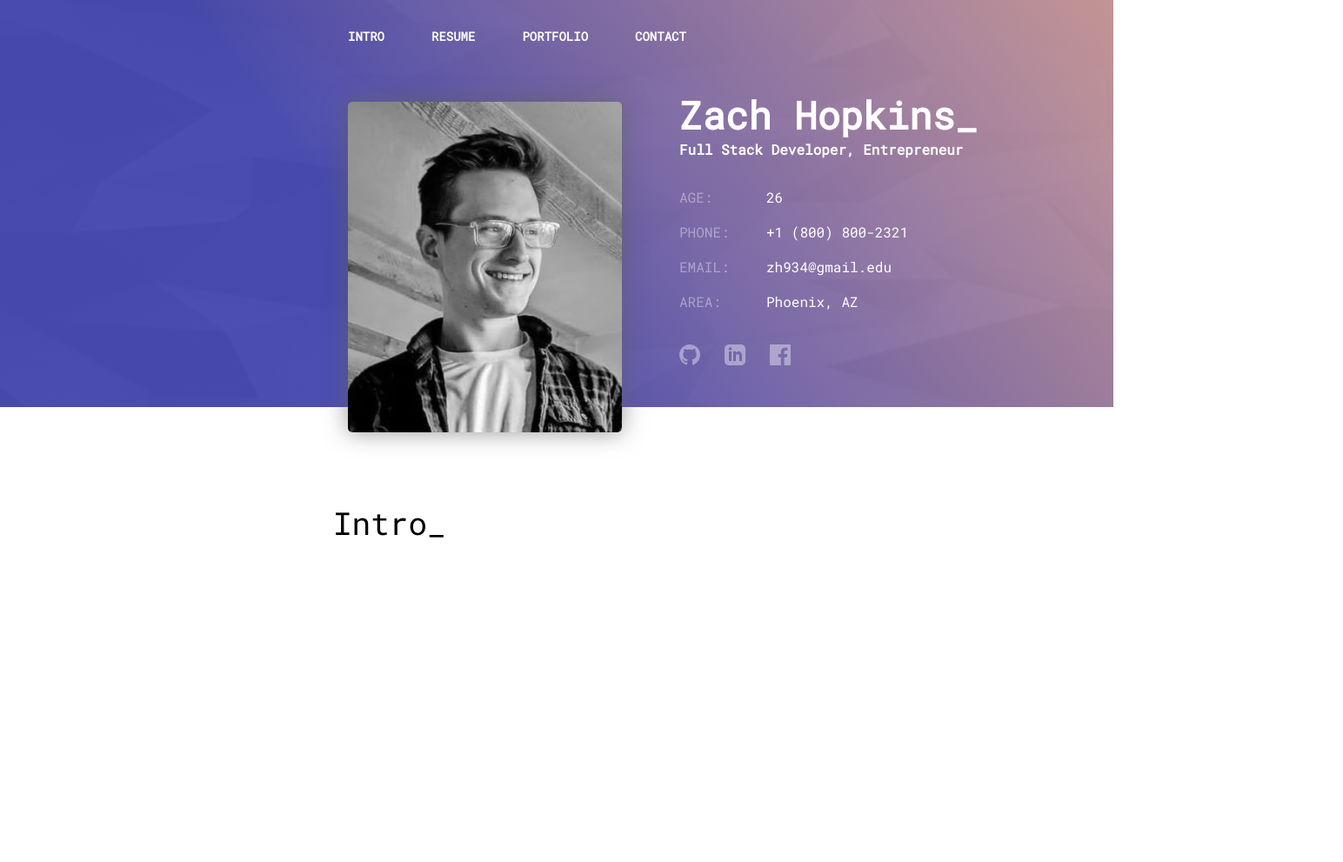
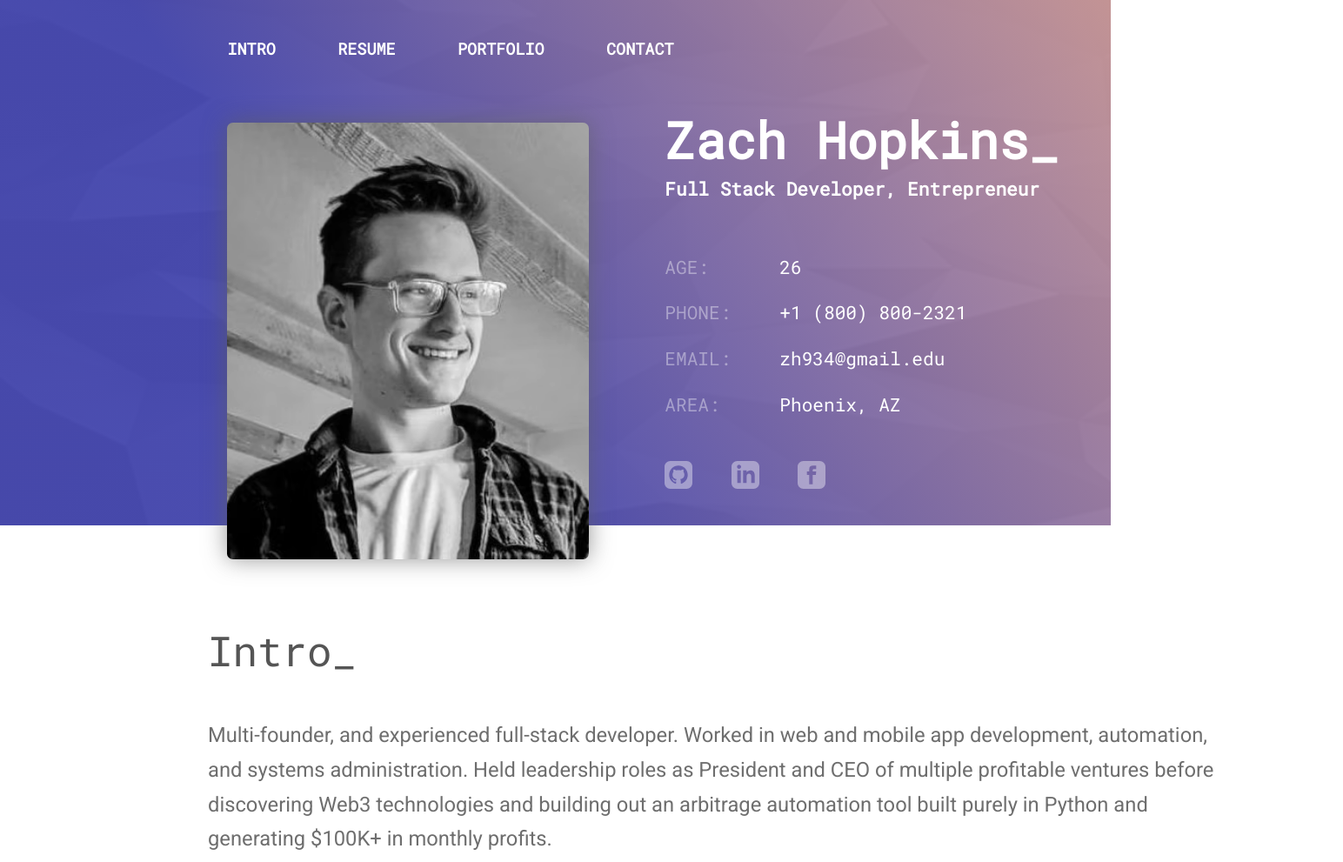
Before and after one commit to zach-hopkins/portfolio, a SvelteKit app: page / in a window 1280 px wide. Shown: the whole page at 87% size, 1544 px wide, since content can reach past the window. Before the commit the page ends 800 px from the top, so only its background shows below. Built offline with nearby package versions, Linux system fonts and the light colour scheme.

Commit message:
Navbar JS

```diff
--- a/package.json
+++ b/package.json
@@ -24,6 +24,7 @@
 	},
 	"type": "module",
 	"dependencies": {
+		"@fontsource/roboto": "^4.5.8",
 		"@fontsource/roboto-mono": "^4.5.8"
 	}
 }
--- a/src/app.html
+++ b/src/app.html
@@ -7,6 +7,6 @@
 		%sveltekit.head%
 	</head>
 	<body>
-		<div>%sveltekit.body%</div>
+		%sveltekit.body%
 	</body>
 </html>
--- a/src/lib/assets/facebook.svelte
+++ b/src/lib/assets/facebook.svelte
@@ -1,7 +1,5 @@
-<svg xmlns="http://www.w3.org/2000/svg" width="24" height="24" viewBox="0 0 24 24"
+<svg xmlns="http://www.w3.org/2000/svg" width="32" height="32" viewBox="0 0 24 24"
 	><path
-		d="M22.675 0h-21.35c-.732 0-1.325.593-1.325 1.325v21.351c0 .731.593 1.324 1.325 1.324h11.495v-9.294h-3.128v-3.622h3.128v-2.671c0-3.1 1.893-4.788 4.659-4.788 1.325 0 2.463.099 2.795.143v3.24l-1.918.001c-1.504 0-1.795.715-1.795 1.763v2.313h3.587l-.467 3.622h-3.12v9.293h6.116c.73 0 1.323-.593 1.323-1.325v-21.35c0-.732-.593-1.325-1.325-1.325z"
+		d="M19 0h-14c-2.761 0-5 2.239-5 5v14c0 2.761 2.239 5 5 5h14c2.762 0 5-2.239 5-5v-14c0-2.761-2.238-5-5-5zm-3 7h-1.924c-.615 0-1.076.252-1.076.889v1.111h3l-.238 3h-2.762v8h-3v-8h-2v-3h2v-1.923c0-2.022 1.064-3.077 3.461-3.077h2.539v3z"
 	/></svg
 >
-
-<style></style>
--- a/src/lib/assets/github.svelte
+++ b/src/lib/assets/github.svelte
@@ -1,5 +1,5 @@
-<svg xmlns="http://www.w3.org/2000/svg" width="24" height="24" viewBox="0 0 24 24"
+<svg xmlns="http://www.w3.org/2000/svg" width="32" height="32" viewBox="0 0 24 24"
 	><path
-		d="M12 0c-6.626 0-12 5.373-12 12 0 5.302 3.438 9.8 8.207 11.387.599.111.793-.261.793-.577v-2.234c-3.338.726-4.033-1.416-4.033-1.416-.546-1.387-1.333-1.756-1.333-1.756-1.089-.745.083-.729.083-.729 1.205.084 1.839 1.237 1.839 1.237 1.07 1.834 2.807 1.304 3.492.997.107-.775.418-1.305.762-1.604-2.665-.305-5.467-1.334-5.467-5.931 0-1.311.469-2.381 1.236-3.221-.124-.303-.535-1.524.117-3.176 0 0 1.008-.322 3.301 1.23.957-.266 1.983-.399 3.003-.404 1.02.005 2.047.138 3.006.404 2.291-1.552 3.297-1.23 3.297-1.23.653 1.653.242 2.874.118 3.176.77.84 1.235 1.911 1.235 3.221 0 4.609-2.807 5.624-5.479 5.921.43.372.823 1.102.823 2.222v3.293c0 .319.192.694.801.576 4.765-1.589 8.199-6.086 8.199-11.386 0-6.627-5.373-12-12-12z"
+		d="M19 0h-14c-2.761 0-5 2.239-5 5v14c0 2.761 2.239 5 5 5h14c2.762 0 5-2.239 5-5v-14c0-2.761-2.238-5-5-5zm-4.466 19.59c-.405.078-.534-.171-.534-.384v-2.195c0-.747-.262-1.233-.55-1.481 1.782-.198 3.654-.875 3.654-3.947 0-.874-.312-1.588-.823-2.147.082-.202.356-1.016-.079-2.117 0 0-.671-.215-2.198.82-.64-.18-1.324-.267-2.004-.271-.68.003-1.364.091-2.003.269-1.528-1.035-2.2-.82-2.2-.82-.434 1.102-.16 1.915-.077 2.118-.512.56-.824 1.273-.824 2.147 0 3.064 1.867 3.751 3.645 3.954-.229.2-.436.552-.508 1.07-.457.204-1.614.557-2.328-.666 0 0-.423-.768-1.227-.825 0 0-.78-.01-.055.487 0 0 .525.246.889 1.17 0 0 .463 1.428 2.688.944v1.489c0 .211-.129.459-.528.385-3.18-1.057-5.472-4.056-5.472-7.59 0-4.419 3.582-8 8-8s8 3.581 8 8c0 3.533-2.289 6.531-5.466 7.59z"
 	/></svg
 >
--- a/src/lib/assets/headshot.svelte
+++ b/src/lib/assets/headshot.svelte
@@ -5,7 +5,7 @@
 		position: relative;
 		width: 31.5rem;
 		height: 38rem;
-		left: 40rem;
+		left: 20rem;
 		top: 11.7rem;
 		z-index: 1;
 		object-fit: cover;
--- a/src/lib/assets/linkedin.svelte
+++ b/src/lib/assets/linkedin.svelte
@@ -1,4 +1,4 @@
-<svg xmlns="http://www.w3.org/2000/svg" width="24" height="24" viewBox="0 0 24 24"
+<svg xmlns="http://www.w3.org/2000/svg" width="32" height="32" viewBox="0 0 24 24"
 	><path
 		d="M19 0h-14c-2.761 0-5 2.239-5 5v14c0 2.761 2.239 5 5 5h14c2.762 0 5-2.239 5-5v-14c0-2.761-2.238-5-5-5zm-11 19h-3v-11h3v11zm-1.5-12.268c-.966 0-1.75-.79-1.75-1.764s.784-1.764 1.75-1.764 1.75.79 1.75 1.764-.783 1.764-1.75 1.764zm13.5 12.268h-3v-5.604c0-3.368-4-3.113-4 0v5.604h-3v-11h3v1.765c1.396-2.586 7-2.777 7 2.476v6.759z"
 	/></svg
--- a/src/routes/+layout.svelte
+++ b/src/routes/+layout.svelte
@@ -1,4 +1,28 @@
-<nav class="nav">
+<script>
+	let y;
+	let navClass = '';
+
+	function changeNav() {
+		if (navClass == 'nav-scrolled') {
+			navClass = '';
+		} else if (navClass == '' && y > 0) {
+			navClass = 'nav-scrolled';
+		}
+		return '';
+	}
+</script>
+
+<svelte:window bind:scrollY={y} />
+
+<nav id="nav" class="nav {navClass}">
+	{#if y > 1}
+		{changeNav()}
+	{/if}
+
+	{#if y == 0}
+		{changeNav()}
+	{/if}
+
 	<div class="links">
 		<a href="#intro">INTRO</a>
 		<a href="#resume">RESUME</a>
@@ -9,19 +33,29 @@
 <slot />
 
 <style>
-	:root {
-		font-size: 62.5%;
-	}
 	.nav {
 		font-size: 1.6rem;
 		position: fixed;
 		width: 144rem;
 		overflow: hidden;
+		height: 7.8rem;
+		color: #fff;
+		transition: 0.35s;
+	}
+	.nav-scrolled {
+		background-color: #fff;
+		color: #555;
+		box-shadow: 0 5px 8px 0 rgba(0, 0, 0, 0.14);
+		/*copied*/
+		font-size: 1.6rem;
+		position: fixed;
+		width: 144rem;
+		overflow: hidden;
 		height: 7rem;
+		transition: 0.8s;
 	}
 	.links {
 		position: relative;
-		padding-left: 20rem;
 	}
 	.links > a {
 		text-decoration: none;
@@ -29,7 +63,7 @@
 		width: 4.7rem;
 		height: 1.9rem;
 		left: 20rem;
-		top: 2.5rem;
+		top: 3.5rem;
 		margin-right: 5rem;
 
 		font-family: 'Roboto Mono', monospace;
@@ -41,8 +75,7 @@
 
 		/* Nav Text */
 		/*color: #555555;*/
-		color: #fff;
-		transition: 0.2s;
+		color: inherit;
 	}
 	.links > a:hover {
 		opacity: 0.4;
--- a/src/routes/+page.svelte
+++ b/src/routes/+page.svelte
@@ -1,5 +1,6 @@
 <script async context="module">
 	import '@fontsource/roboto-mono';
+	import '@fontsource/roboto';
 	import GithubIcon from '$lib/assets/github.svelte';
 	import FacebookIcon from '$lib/assets/facebook.svelte';
 	import LinkedinIcon from '$lib/assets/linkedin.svelte';
@@ -31,12 +32,22 @@
 	</div>
 	<div class="intro">
 		<p class="intro-header typewriter">Intro_</p>
+		<p class="intro-body">
+			Multi-founder, and experienced full-stack developer. Worked in web and mobile app development,
+			automation, and systems administration. Held leadership roles as President and CEO of multiple
+			profitable ventures before discovering Web3 technologies and building out an arbitrage
+			automation tool built purely in Python and generating $100K+ in monthly profits.
+		</p>
 	</div>
 </main>
 
 <style>
 	:root {
-		font-size: 62.5%;
+		/* Production */
+		font-size: 82.5%;
+		/* Standard Base 10 (10px:1rem) */
+		/* font-size: 62.5%; */
+		margin-top: -0.8rem;
 		margin-left: -0.8rem;
 	}
 	.main {
@@ -44,6 +55,7 @@
 		position: absolute;
 		width: 100%;
 		z-index: -1;
+		font-family: 'Roboto Mono', monospace;
 	}
 	.container {
 		position: absolute;
@@ -56,14 +68,17 @@
 		background-size: 100%;
 		background-repeat: no-repeat;
 	}
+	.splash-text {
+		position: relative;
+		left: 58.1rem;
+		width: max-content;
+	}
 	.about-header {
 		position: relative;
 		width: max-content;
 		height: 32px;
-		left: 78.1rem;
 		top: -32.5rem;
 		z-index: 2;
-		font-family: 'Roboto Mono', monospace;
 		font-weight: 700;
 		font-size: 4.4rem;
 		line-height: 5.8rem;
@@ -74,10 +89,8 @@
 		position: relative;
 		width: max-content;
 		height: 3.8rem;
-		left: 78.1rem;
-		top: -36.1rem;
+		top: -35.1rem;
 		z-index: 2;
-		font-family: 'Roboto Mono', monospace;
 		font-weight: 600;
 		font-size: 1.6rem;
 		line-height: 5.8rem;
@@ -87,9 +100,7 @@
 	.about-normal {
 		position: relative;
 		width: 50rem;
-		left: 78.1rem;
-		top: -36.1rem;
-		font-family: 'Roboto Mono', monospace;
+		top: -34.1rem;
 		font-weight: 500;
 		font-size: 1.6rem;
 		line-height: 2.4rem;
@@ -110,8 +121,7 @@
 	.social-icons {
 		position: relative;
 		width: max-content;
-		top: -34rem;
-		left: 78.1rem;
+		top: -32rem;
 	}
 	.social-icons > a {
 		margin-right: 2.4rem;
@@ -125,26 +135,36 @@
 	}
 
 	.intro {
-		margin-top: 55rem;
+		margin-top: 52.5rem;
+		position: relative;
 		z-index: -1;
+		top: 2rem;
+		left: 18.3rem;
+		width: max-content;
 	}
 
 	.intro-header {
-		display: inline-block;
-		position: relative;
-		font-family: 'Roboto Mono', monospace;
 		font-weight: 500;
 		font-size: 3.6rem;
 		line-height: 4.7rem;
-		padding-top: 2rem;
-		padding-left: 38.3rem;
+		width: max-content;
+		color: #555555;
+	}
+
+	.intro-body {
+		position: relative;
+		font-size: 1.8rem;
+		line-height: 3rem;
+		font-family: 'Roboto', sans-serif;
+		font-weight: lighter;
+		width: 90rem;
+		color: rgba(85, 85, 85, 0.85);
 	}
 
 	.typewriter {
 		overflow: hidden; /* Ensures the content is not revealed until the animation */
 		margin-top: 0.5rem;
 		white-space: nowrap; /* Keeps the content on a single line */
-		margin: 0 auto; /* Gives that scrolling effect as the typing happens */
 		animation: typing 5.5s steps(150, end);
 	}
 	@keyframes typing {
```
Also changed, not shown: 1 other file (tests, documents, lock files or other folders).
